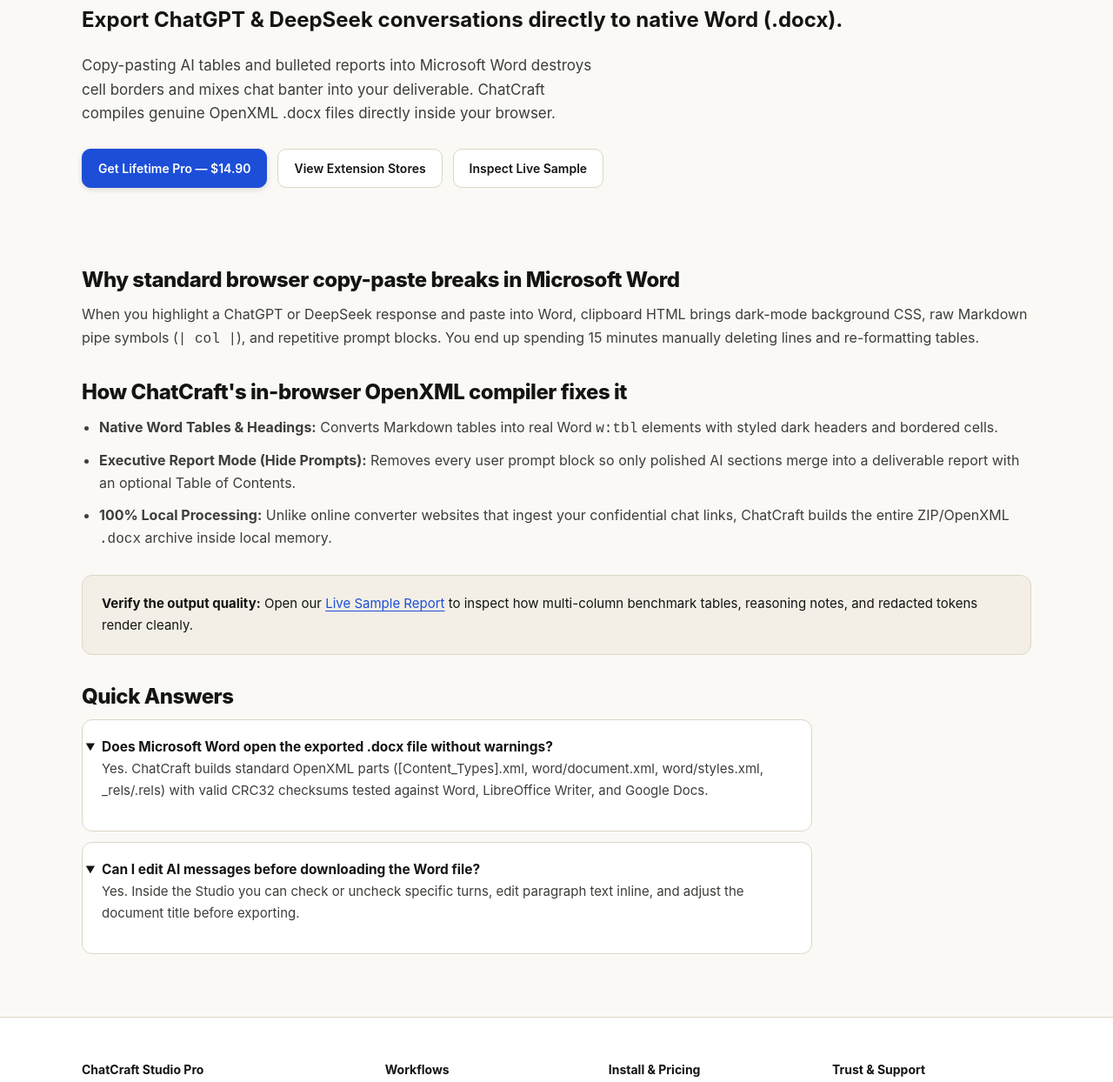
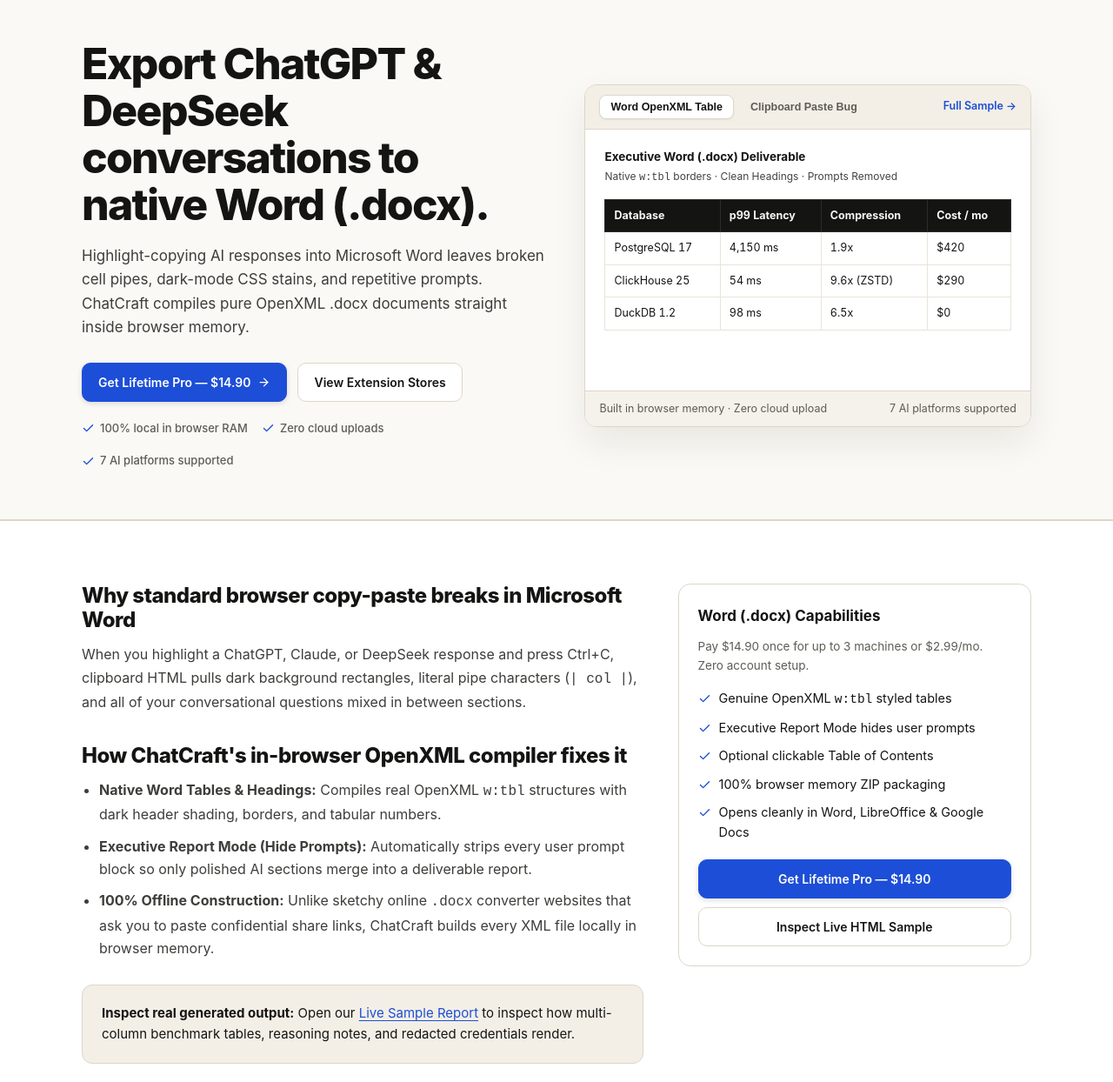
Before and after one commit to maxchoi528/chatcraft-studio, a plain HTML site: page chatgpt-to-word-docx/index.html in a window 1280 px wide. Shown: the part 82-1326 px from the top of the page at 87% size. Drawn offline with Linux system fonts and the light colour scheme.

Commit message:
Update index.html

```diff
--- a/chatgpt-to-word-docx/index.html
+++ b/chatgpt-to-word-docx/index.html
@@ -1,8 +1,10 @@
 <!DOCTYPE html>
-<html lang="en">
+<html lang="en" data-type="software">
 <head>
   <meta charset="UTF-8">
   <meta name="viewport" content="width=device-width, initial-scale=1.0">
+  <meta name="page-type" content="software">
+  <meta name="site-kind" content="software">
   <title>Export ChatGPT, Claude &amp; DeepSeek Tables to Word (.docx) Cleanly | ChatCraft</title>
   <meta name="description" content="Convert ChatGPT, Claude, and DeepSeek conversations into real Microsoft Word (.docx) documents without broken tables, ugly markdown syntax, or cloud uploads.">
   <link rel="canonical" href="https://maxchoi528.github.io/chatcraft-studio/chatgpt-to-word-docx/">
@@ -20,7 +22,7 @@
   <meta name="twitter:image" content="https://maxchoi528.github.io/chatcraft-studio/assets/promo-tile-440x280.png">
   <link rel="icon" type="image/png" href="../assets/icon-128.png">
   <link rel="stylesheet" href="../assets/style.css">
-
+  <script src="../assets/app.js" defer></script>
   <script type="application/ld+json">
 {
   "@context": "https://schema.org",
@@ -71,10 +73,10 @@
   "mainEntity": [
     {
       "@type": "Question",
-      "name": "Does Microsoft Word open the exported .docx file without warnings?",
+      "name": "Does Microsoft Word open the exported .docx file without repair warnings?",
       "acceptedAnswer": {
         "@type": "Answer",
-        "text": "Yes. ChatCraft builds standard OpenXML parts ([Content_Types].xml, word/document.xml, word/styles.xml, _rels/.rels) with valid CRC32 checksums tested against Word, LibreOffice Writer, and Google Docs."
+        "text": "Yes. ChatCraft builds valid OpenXML parts ([Content_Types].xml, word/document.xml, word/styles.xml, _rels/.rels) with CRC32 checksums verified against Word, LibreOffice Writer, and Google Docs."
       }
     },
     {
@@ -82,7 +84,7 @@
       "name": "Can I edit AI messages before downloading the Word file?",
       "acceptedAnswer": {
         "@type": "Answer",
-        "text": "Yes. Inside the Studio you can check or uncheck specific turns, edit paragraph text inline, and adjust the document title before exporting."
+        "text": "Yes. Inside the Studio you can toggle individual conversation turns, edit text directly inline, and customize the document title before exporting."
       }
     }
   ]
@@ -107,37 +109,90 @@
   </div>
 </header>
 <main>
-  <section class="article-hero">
-    <div class="container">
-      <h1>Export ChatGPT &amp; DeepSeek conversations directly to native Word (.docx).</h1>
-      <p class="hero-lead">Copy-pasting AI tables and bulleted reports into Microsoft Word destroys cell borders and mixes chat banter into your deliverable. ChatCraft compiles genuine OpenXML .docx files directly inside your browser.</p>
-      <div class="cta-group">
-        <a class="btn btn-primary" href="https://yujun57.gumroad.com/l/chatcraft-pro-lifetime" target="_blank" rel="noopener">Get Lifetime Pro — $14.90</a>
-        <a class="btn" href="../#install">View Extension Stores</a>
-        <a class="btn" href="../showcase/distributed-system-report.html">Inspect Live Sample</a>
+  <section class="hero" data-enter>
+    <div class="container hero-grid">
+      <div>
+        <h1>Export ChatGPT &amp; DeepSeek conversations to native Word (.docx).</h1>
+        <p class="hero-lead">Highlight-copying AI responses into Microsoft Word leaves broken cell pipes, dark-mode CSS stains, and repetitive prompts. ChatCraft compiles pure OpenXML .docx documents straight inside browser memory.</p>
+        <div class="cta-group">
+          <a class="btn btn-primary" href="https://yujun57.gumroad.com/l/chatcraft-pro-lifetime" target="_blank" rel="noopener">Get Lifetime Pro — $14.90 <svg width="15" height="15" viewBox="0 0 24 24" fill="none" stroke="currentColor" stroke-width="2" stroke-linecap="round" stroke-linejoin="round" aria-hidden="true"><line x1="5" y1="12" x2="19" y2="12"/><polyline points="12 5 19 12 12 19"/></svg></a>
+          <a class="btn" href="../#install">View Extension Stores</a>
+        </div>
+        <div class="meta-line">
+          <span><svg width="15" height="15" viewBox="0 0 24 24" fill="none" stroke="#1d4ed8" stroke-width="2.25" stroke-linecap="round" stroke-linejoin="round" aria-hidden="true"><polyline points="20 6 9 17 4 12"/></svg> 100% local in browser RAM</span>
+          <span><svg width="15" height="15" viewBox="0 0 24 24" fill="none" stroke="#1d4ed8" stroke-width="2.25" stroke-linecap="round" stroke-linejoin="round" aria-hidden="true"><polyline points="20 6 9 17 4 12"/></svg> Zero cloud uploads</span>
+          <span><svg width="15" height="15" viewBox="0 0 24 24" fill="none" stroke="#1d4ed8" stroke-width="2.25" stroke-linecap="round" stroke-linejoin="round" aria-hidden="true"><polyline points="20 6 9 17 4 12"/></svg> 7 AI platforms supported</span>
+        </div>
       </div>
+      <div class="specimen-card" aria-label="Interactive deliverable comparison preview">
+  <div class="specimen-bar">
+    <div class="tab-group" role="tablist">
+      <button class="tab-btn" type="button" role="tab" aria-selected="true" data-specimen-mode="clean">Word OpenXML Table</button>
+      <button class="tab-btn" type="button" role="tab" aria-selected="false" data-specimen-mode="raw">Clipboard Paste Bug</button>
+    </div>
+    <a href="../showcase/distributed-system-report.html" style="font-size:12.5px;font-weight:600;text-decoration:none;">Full Sample &rarr;</a>
+  </div>
+  <div class="specimen-body" id="specimen-output">
+    <div id="specimen-clean"><strong>Executive Word (.docx) Deliverable</strong><br>
+          <span style="font-size:12px;opacity:0.8;">Native <code>w:tbl</code> borders &middot; Clean Headings &middot; Prompts Removed</span>
+          <table>
+            <thead><tr><th>Database</th><th>p99 Latency</th><th>Compression</th><th>Cost / mo</th></tr></thead>
+            <tbody>
+              <tr><td>PostgreSQL 17</td><td>4,150 ms</td><td>1.9x</td><td>$420</td></tr>
+              <tr><td>ClickHouse 25</td><td>54 ms</td><td>9.6x (ZSTD)</td><td>$290</td></tr>
+              <tr><td>DuckDB 1.2</td><td>98 ms</td><td>6.5x</td><td>$0</td></tr>
+            </tbody>
+          </table></div>
+    <div id="specimen-raw" hidden>| Database | p99 | Compression | Cost |
+| :--- | :--- | :--- | :--- |
+| PostgreSQL 17 | 4,150 ms | 1.9x | $420 |
+^ Word pastes Markdown pipes as plain literal characters instead of real editable table cells.</div>
+  </div>
+  <div class="specimen-foot">
+    <span>Built in browser memory &middot; Zero cloud upload</span>
+    <span>7 AI platforms supported</span>
+  </div>
+</div>
     </div>
   </section>
 
-  <section class="section">
-    <div class="container prose-block">
+  <section class="section section-paper">
+    <div class="container prose-grid">
+      <article class="prose-block">
 
         <h2>Why standard browser copy-paste breaks in Microsoft Word</h2>
-        <p>When you highlight a ChatGPT or DeepSeek response and paste into Word, clipboard HTML brings dark-mode background CSS, raw Markdown pipe symbols (<code>| col |</code>), and repetitive prompt blocks. You end up spending 15 minutes manually deleting lines and re-formatting tables.</p>
+        <p>When you highlight a ChatGPT, Claude, or DeepSeek response and press Ctrl+C, clipboard HTML pulls dark background rectangles, literal pipe characters (<code>| col |</code>), and all of your conversational questions mixed in between sections.</p>
         <h2>How ChatCraft's in-browser OpenXML compiler fixes it</h2>
         <ul>
-          <li><strong>Native Word Tables &amp; Headings:</strong> Converts Markdown tables into real Word <code>w:tbl</code> elements with styled dark headers and bordered cells.</li>
-          <li><strong>Executive Report Mode (Hide Prompts):</strong> Removes every user prompt block so only polished AI sections merge into a deliverable report with an optional Table of Contents.</li>
-          <li><strong>100% Local Processing:</strong> Unlike online converter websites that ingest your confidential chat links, ChatCraft builds the entire ZIP/OpenXML <code>.docx</code> archive inside local memory.</li>
+          <li><strong>Native Word Tables &amp; Headings:</strong> Compiles real OpenXML <code>w:tbl</code> structures with dark header shading, borders, and tabular numbers.</li>
+          <li><strong>Executive Report Mode (Hide Prompts):</strong> Automatically strips every user prompt block so only polished AI sections merge into a deliverable report.</li>
+          <li><strong>100% Offline Construction:</strong> Unlike sketchy online <code>.docx</code> converter websites that ask you to paste confidential share links, ChatCraft builds every XML file locally in browser memory.</li>
         </ul>
         <div class="callout-box">
-          <strong>Verify the output quality:</strong> Open our <a href="../showcase/distributed-system-report.html">Live Sample Report</a> to inspect how multi-column benchmark tables, reasoning notes, and redacted tokens render cleanly.
+          <strong>Inspect real generated output:</strong> Open our <a href="../showcase/distributed-system-report.html">Live Sample Report</a> to inspect how multi-column benchmark tables, reasoning notes, and redacted credentials render.
         </div>
-      <h2>Quick Answers</h2>
-      <div class="faq-list">
-        <details open><summary>Does Microsoft Word open the exported .docx file without warnings?</summary><p>Yes. ChatCraft builds standard OpenXML parts ([Content_Types].xml, word/document.xml, word/styles.xml, _rels/.rels) with valid CRC32 checksums tested against Word, LibreOffice Writer, and Google Docs.</p></details>
-        <details open><summary>Can I edit AI messages before downloading the Word file?</summary><p>Yes. Inside the Studio you can check or uncheck specific turns, edit paragraph text inline, and adjust the document title before exporting.</p></details>
-      </div>
+        <h2>Quick Technical Answers</h2>
+        <div class="faq-list">
+          <details open><summary>Does Microsoft Word open the exported .docx file without repair warnings?</summary><p>Yes. ChatCraft builds valid OpenXML parts ([Content_Types].xml, word/document.xml, word/styles.xml, _rels/.rels) with CRC32 checksums verified against Word, LibreOffice Writer, and Google Docs.</p></details>
+          <details open><summary>Can I edit AI messages before downloading the Word file?</summary><p>Yes. Inside the Studio you can toggle individual conversation turns, edit text directly inline, and customize the document title before exporting.</p></details>
+        </div>
+      </article>
+
+      <aside class="sidebar-card">
+        <strong style="font-size:17px;display:block;margin-bottom:10px;">Word (.docx) Capabilities</strong>
+        <p style="font-size:13.5px;color:var(--ink-muted);margin:0 0 16px;">Pay $14.90 once for up to 3 machines or $2.99/mo. Zero account setup.</p>
+        <ul class="feature-list" style="margin-bottom:20px;">
+          <li><svg width="15" height="15" viewBox="0 0 24 24" fill="none" stroke="#1d4ed8" stroke-width="2.25" stroke-linecap="round" stroke-linejoin="round" aria-hidden="true"><polyline points="20 6 9 17 4 12"/></svg> Genuine OpenXML <code>w:tbl</code> styled tables</li>
+          <li><svg width="15" height="15" viewBox="0 0 24 24" fill="none" stroke="#1d4ed8" stroke-width="2.25" stroke-linecap="round" stroke-linejoin="round" aria-hidden="true"><polyline points="20 6 9 17 4 12"/></svg> Executive Report Mode hides user prompts</li>
+          <li><svg width="15" height="15" viewBox="0 0 24 24" fill="none" stroke="#1d4ed8" stroke-width="2.25" stroke-linecap="round" stroke-linejoin="round" aria-hidden="true"><polyline points="20 6 9 17 4 12"/></svg> Optional clickable Table of Contents</li>
+          <li><svg width="15" height="15" viewBox="0 0 24 24" fill="none" stroke="#1d4ed8" stroke-width="2.25" stroke-linecap="round" stroke-linejoin="round" aria-hidden="true"><polyline points="20 6 9 17 4 12"/></svg> 100% browser memory ZIP packaging</li>
+          <li><svg width="15" height="15" viewBox="0 0 24 24" fill="none" stroke="#1d4ed8" stroke-width="2.25" stroke-linecap="round" stroke-linejoin="round" aria-hidden="true"><polyline points="20 6 9 17 4 12"/></svg> Opens cleanly in Word, LibreOffice &amp; Google Docs</li>
+        </ul>
+        <div style="display:grid;gap:10px;">
+          <a class="btn btn-primary" href="https://yujun57.gumroad.com/l/chatcraft-pro-lifetime" target="_blank" rel="noopener">Get Lifetime Pro — $14.90</a>
+          <a class="btn" href="../showcase/distributed-system-report.html">Inspect Live HTML Sample</a>
+        </div>
+      </aside>
     </div>
   </section>
 </main>
@@ -146,7 +201,7 @@
     <div class="footer-grid">
       <div>
         <h3>ChatCraft Studio Pro</h3>
-        <p>100% local browser extension for Edge, Firefox, and Chrome. Turn AI conversations into publication-grade Word (.docx), PDF, Markdown, and Code ZIP deliverables without cloud uploads.</p>
+        <p>100% local browser extension for Edge, Firefox, and Chrome. Turn AI conversations into native Word (.docx), Vector PDF, Markdown, and Code ZIP deliverables with zero cloud uploads.</p>
       </div>
       <div>
         <h3>Workflows</h3>
@@ -177,8 +232,8 @@
       </div>
     </div>
     <div class="footer-bottom">
-      <span>&copy; 2026 ChatCraft Studio Pro · Yujun Cui</span>
-      <span>Zero external telemetry · Works offline inside your browser</span>
+      <span>&copy; 2026 ChatCraft Studio Pro &middot; Yujun Cui</span>
+      <span>Desktop Chrome, Edge &amp; Firefox &middot; Zero external telemetry</span>
     </div>
   </div>
 </footer>
```
